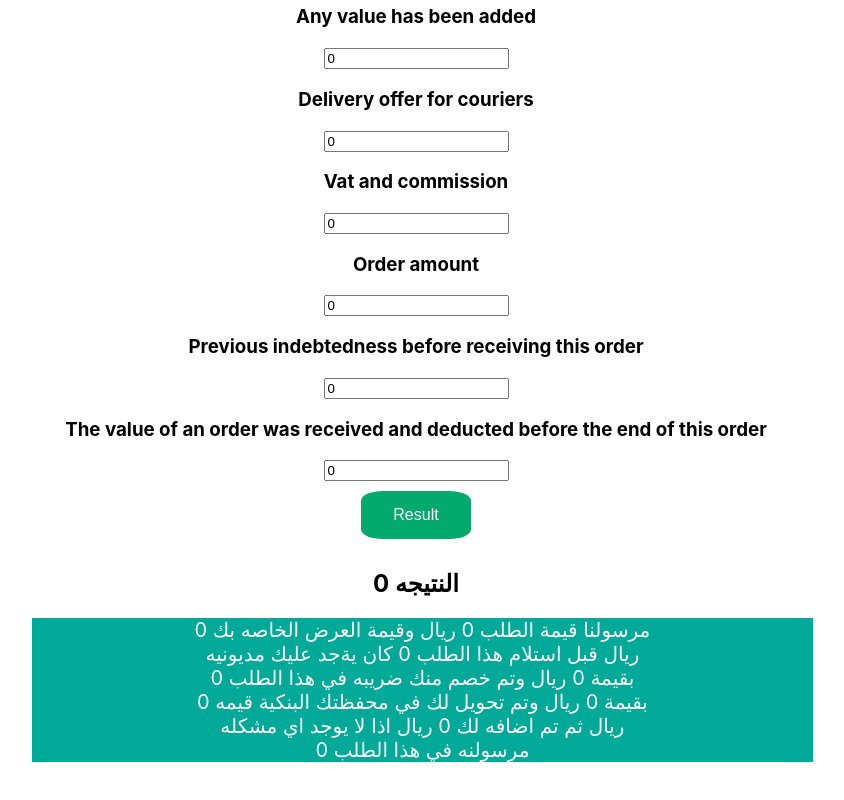
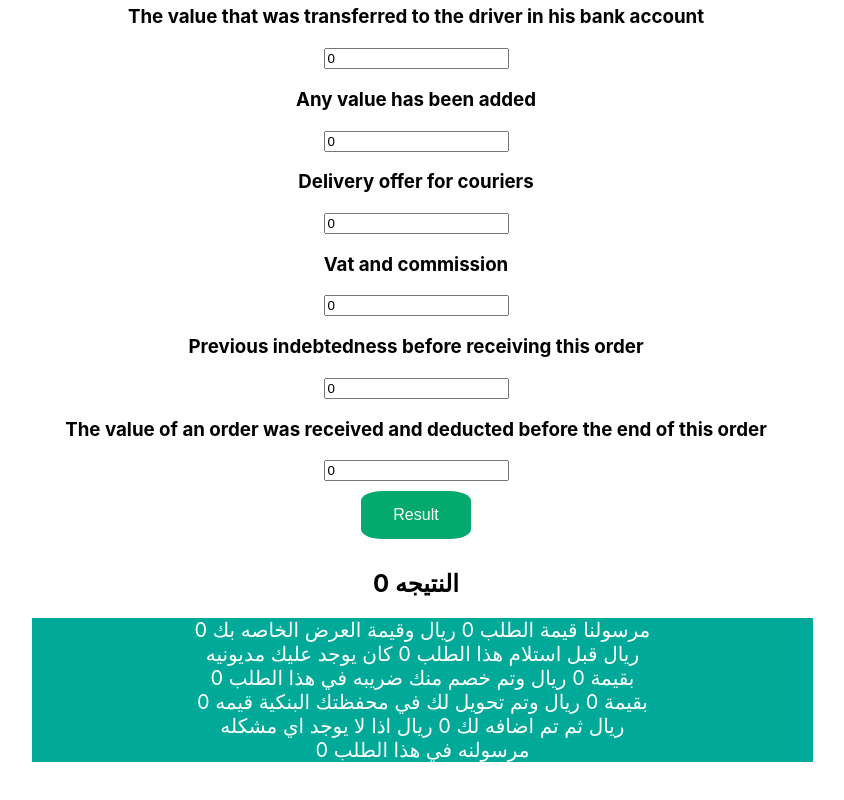
Before and after one commit to abohashemelrefaay/mrsoo, a React (Create React App) app: page /#/Bills in a window 1280 px wide. Shown: the part 435-1235 px from the top of the page, without its empty margins (224-1068 px from the left). Built offline with nearby package versions, Linux system fonts and the light colour scheme.

Commit message:
تحديث الإضافات

```diff
--- a/src/components/credit_line/creditLline.js
+++ b/src/components/credit_line/creditLline.js
@@ -13,8 +13,7 @@ function CreditLine  ()  {
 
   const calculate=()=>{
     const result1 =
-    parseFloat(Input2)+
-    parseFloat(Input3)-
+    parseFloat(Input3)+
     parseFloat(Input4)-
     parseFloat(Input5)-
     parseFloat(Input6)-
@@ -27,15 +26,15 @@ function CreditLine  ()  {
   <div className='credit'>
     <h3>Order number </h3>
     <input type='number' value={Input1} onChange={(e)=> setImput1(e.target.value)} />
+    <h3> Order amount </h3>
+    <input type='number' value={Input2} onChange={(e)=> setImput2(e.target.value)}/>
     <h3>The value that was transferred to the driver in his bank account </h3>
-    <input type='number' value={Input2} onChange={(e)=> setImput2(e.target.value)} />
+    <input type='number' value={Input3} onChange={(e)=> setImput3(e.target.value)} />
     <h3>Any value has been added </h3>
-    <input type='number'  value={Input3} onChange={(e)=> setImput3(e.target.value)}/>
+    <input type='number'  value={Input4} onChange={(e)=> setImput4(e.target.value)}/>
     <h3>Delivery offer for couriers </h3>
-    <input type='number' value={Input4} onChange={(e)=> setImput4(e.target.value)} />
+    <input type='number' value={Input5} onChange={(e)=> setImput5(e.target.value)} />
     <h3>Vat and commission </h3>
-    <input type='number' value={Input5} onChange={(e)=> setImput5(e.target.value)}/>
-    <h3> Order amount </h3>
     <input type='number' value={Input6} onChange={(e)=> setInput6(e.target.value)}/>
     <h3> Previous indebtedness before receiving this order </h3>
     <input type='number' value={Input7} onChange={(e)=> setInput7(e.target.value)}/>
@@ -45,7 +44,7 @@ function CreditLine  ()  {
   </div>
   <button onClick={calculate}>Result</button>
   <h2>{result} النتيجه </h2>
-  <div className='script'><p>مرسولنا قيمة الطلب {Input6} ريال وقيمة العرض الخاصه بك {Input4} ريال قبل استلام هذا الطلب {Input1} كان يةجد عليك مديونيه بقيمة {Input7} ريال  وتم خصم منك ضريبه في هذا الطلب {Input1} بقيمة {Input5} ريال وتم تحويل لك في محفظتك البنكية قيمه {Input2} ريال  ثم تم اضافه لك {Input3} ريال  اذا لا يوجد اي مشكله مرسولنه في هذا الطلب {Input1}</p></div>
+  <div className='script'><p>مرسولنا قيمة الطلب {Input2} ريال وقيمة العرض الخاصه بك {Input5} ريال قبل استلام هذا الطلب {Input1} كان يوجد عليك مديونيه بقيمة {Input7} ريال  وتم خصم منك ضريبه في هذا الطلب {Input1} بقيمة {Input6} ريال وتم تحويل لك في محفظتك البنكية قيمه {Input3} ريال  ثم تم اضافه لك {Input4} ريال  اذا لا يوجد اي مشكله مرسولنه في هذا الطلب {Input1}</p></div>
 
 </div>
   );
```
